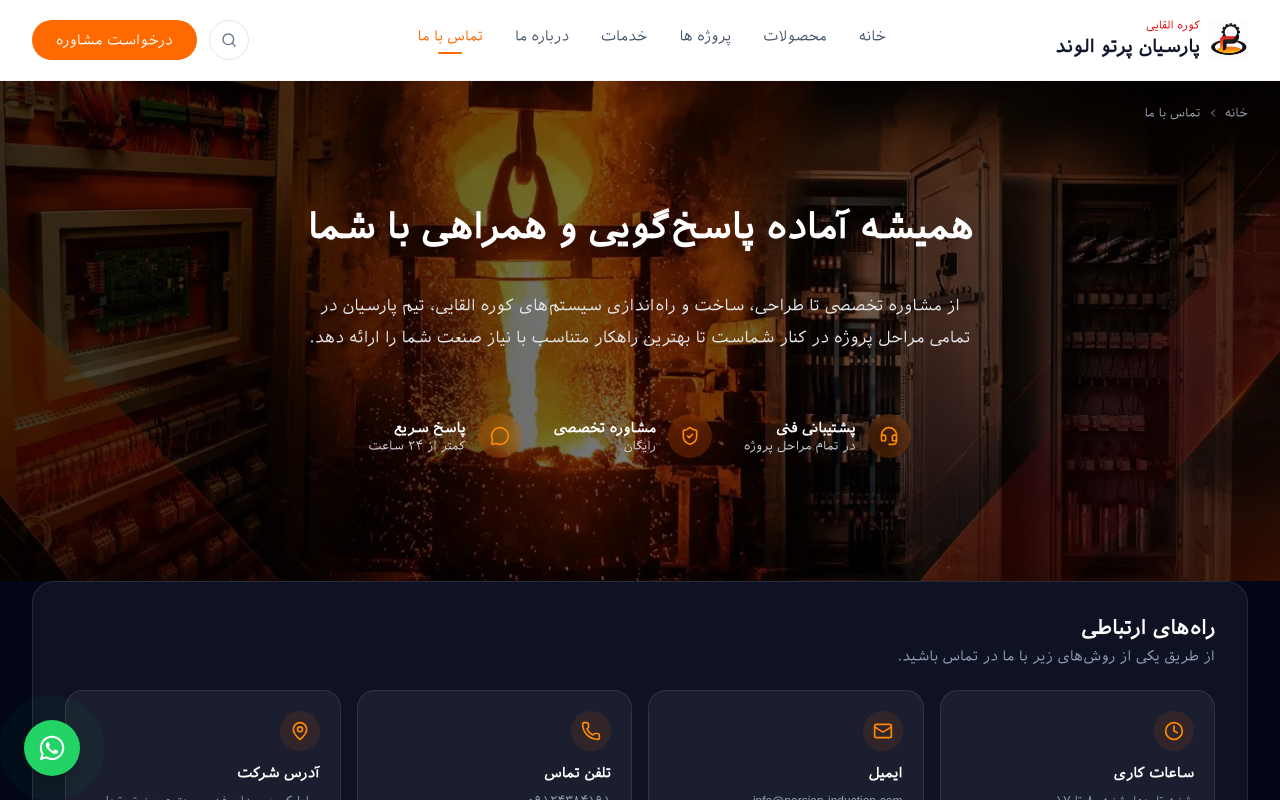
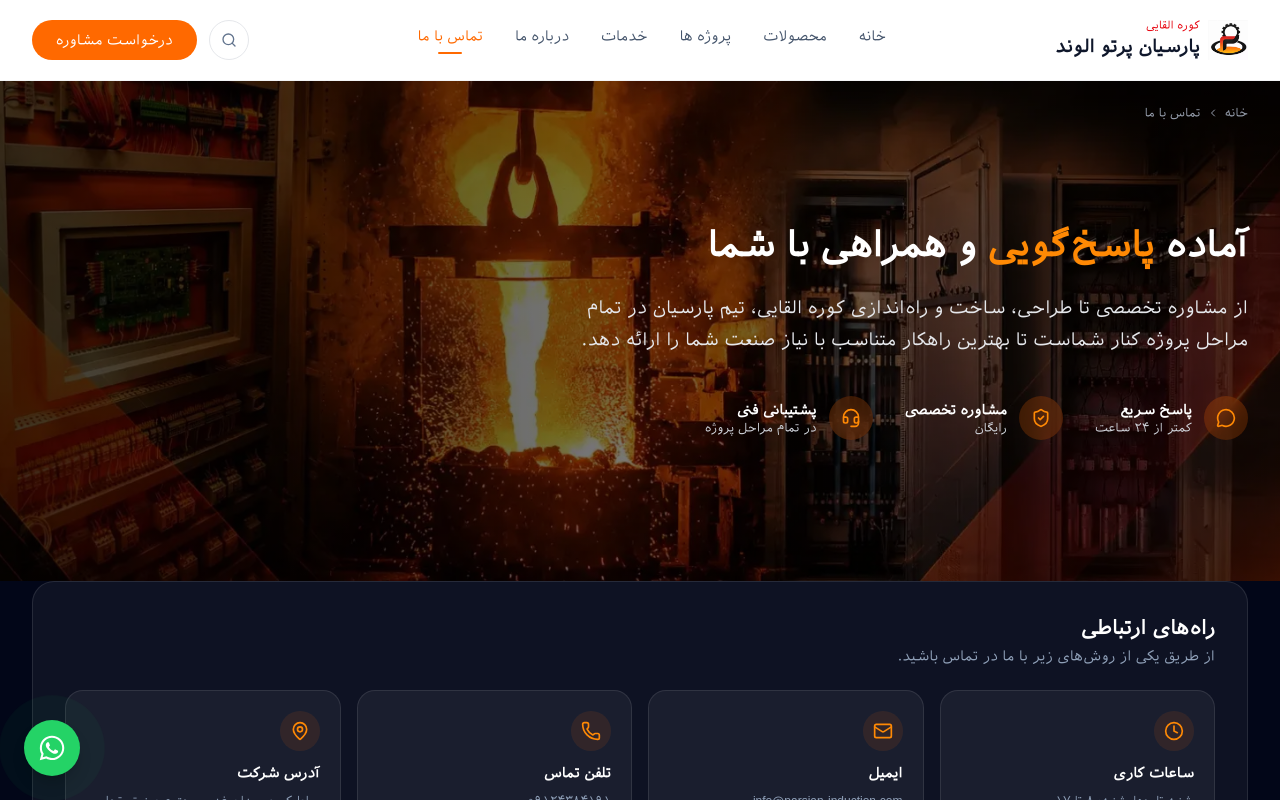
Before and after one commit to mobina-violet/Parsian-induction, a Next.js app: page /contact in a window 1280 px wide. Shown: the top 800 px of the page. Built offline with nearby package versions, Linux system fonts and the light colour scheme; no server answers.

Commit message:
update hero text for all the pages

```diff
--- a/app/contact/page.tsx
+++ b/app/contact/page.tsx
@@ -95,26 +95,22 @@ export default function ContactPage() {
         {/* Optional Orange Glow */}
         <div className="absolute inset-0 bg-gradient-to-r from-black/70 via-black/40 to-black/60" />
         {/* Content */}
-        <div className="relative z-10 mx-auto flex min-h-[500px] max-w-7xl items-center justify-center px-4 py-20 sm:px-6 lg:px-8">
-          <div dir="rtl" className="mx-auto max-w-3xl text-center">
+        <div className="relative z-10 mx-auto flex min-h-[500px] max-w-7xl items-center px-4 py-20 sm:px-6 lg:px-8">
+          <div dir="rtl" className="max-w-2xl text-right">
             <h1 className="text-3xl font-bold leading-tight text-white sm:text-4xl lg:text-4xl">
-              همیشه آماده پاسخ‌گویی و همراهی با شما
+              آماده <span className="text-orange-400">پاسخ‌گویی</span> و همراهی
+              با شما
             </h1>
 
-            <p className="mx-auto mt-10 max-w-2xl text-base leading-8 text-gray-200">
-              از مشاوره تخصصی تا طراحی، ساخت و راه‌اندازی سیستم‌های کوره القایی،
-              تیم پارسیان در تمامی مراحل پروژه در کنار شماست تا بهترین راهکار
-              متناسب با نیاز صنعت شما را ارائه دهد.
+            <p className="mt-6 text-sm leading-7 text-gray-200 sm:text-base lg:text-lg lg:leading-8">
+              از مشاوره تخصصی تا طراحی، ساخت و راه‌اندازی کوره القایی، تیم
+              پارسیان در تمام مراحل پروژه کنار شماست تا بهترین راهکار متناسب با
+              نیاز صنعت شما را ارائه دهد.
             </p>
 
-            <div
-              dir="ltr"
-              className="mt-15 flex flex-wrap justify-center gap-8">
+            <div className="mt-10 flex flex-wrap gap-8">
               {heroFeatures.map((f) => (
-                <div
-                  key={f.title}
-                  dir="rtl"
-                  className="flex items-center gap-3">
+                <div key={f.title} className="flex items-center gap-3">
                   <div className="flex h-11 w-11 items-center justify-center rounded-full bg-orange-500/20 backdrop-blur">
                     <f.icon className="h-5 w-5 text-orange-400" />
                   </div>
--- a/app/products/page.tsx
+++ b/app/products/page.tsx
@@ -14,10 +14,10 @@ import { ProductCard } from "@/components/ProductCard";
 import { ConsultationCtaButton } from "@/components/ConsultationCtaButton";
 
 export const metadata = {
-  title: "محصولات",
-  description: "مشاهده کامل انواع کوره‌های القایی و تجهیزات جانبی پارسیان",
+  title: "محصولات کوره القایی | ذوب، فورج، سخت‌کاری و فورمینگ",
+  description:
+    "انواع کوره‌های القایی ذوب، فورج، سخت‌کاری و فورمینگ پارسیان پرتو الوند. مشاهده مشخصات فنی، توان و کاربرد هر مدل برای خطوط تولید فلزات.",
 };
-
 const validCategories = [
   "MELTING_FURNACE",
   "FORGING_FURNACE",
@@ -170,13 +170,14 @@ export default async function ProductsPage({
           </nav>
 
           <div className="max-w-2xl">
-            <h1 className="text-3xl font-bold text-white sm:text-4xl lg:text-5xl">
-              محصولات <span className="text-orange-400">پارسیان</span>
+            <h1 className="text-3xl font-bold text-white sm:text-4xl lg:text-4xl">
+              محصولات <span className="text-orange-400">کوره القایی</span>{" "}
+              پارسیان
             </h1>
-            <p className="mt-5 text-sm leading-8 text-white/80 sm:text-base">
-              از کوره‌های ذوب، فورج و سخت‌کاری گرفته تا لوازم یدکی و قطعات و
-              تجهیزات جانبی؛ پارسیان طیف کاملی از تجهیزات مورد نیاز خط تولید ذوب
-              فلزات شما را ارائه می‌دهد.
+            <p className="mt-5 text-sm leading-7 text-white/80 sm:text-base lg:text-lg lg:leading-8">
+              انواع کوره‌های القایی ذوب، فورج، سخت‌کاری و فورمینگ به همراه
+              تجهیزات جانبی. مشخصات فنی شفاف و امکان تنظیم بر اساس نیاز خط تولید
+              شما.
             </p>
 
             <div className="mt-8 grid grid-cols-2 gap-4 sm:grid-cols-4">
--- a/app/projects/page.tsx
+++ b/app/projects/page.tsx
@@ -81,15 +81,16 @@ export default function ProjectsPage() {
           {/* متن روی عکس */}
           <div className="max-w-2xl">
             <span className="inline-block rounded-full bg-orange-500/20 px-3 py-1 text-xs font-medium text-orange-300">
-              نمونه پروژه‌های اجرایی
+              پروژه‌های اجرایی
             </span>
-            <h1 className="mt-4 text-3xl font-bold leading-tight text-white sm:text-4xl lg:text-5xl">
-              پروژه‌های <span className="text-orange-400">پارسیان</span>
+            <h1 className="mt-4 text-3xl font-bold leading-tight text-white sm:text-4xl lg:text-4xl">
+              پروژه‌های <span className="text-orange-400">کوره القایی</span>{" "}
+              پارسیان
             </h1>
-            <p className="mt-5 text-sm leading-7 text-white/80 sm:text-base">
-              بیش از دو دهه تجربه در طراحی، ساخت و راه‌اندازی کوره‌های القایی در
-              صنایع فولاد، مس، آلومینیوم و قطعه‌سازی. در این صفحه بخشی از
-              پروژه‌های واقعی اجراشده را مشاهده می‌کنید.
+            <p className="mt-5 text-sm leading-7 text-white/80 sm:text-base lg:text-lg lg:leading-8">
+              بیش از دو دهه طراحی، ساخت و راه‌اندازی کوره القایی در صنایع فولاد،
+              مس، آلومینیوم و قطعه‌سازی. در این صفحه نمونه‌ای از پروژه‌های واقعی
+              اجراشده را مشاهده می‌کنید.
             </p>
           </div>
         </div>
--- a/app/services/page.tsx
+++ b/app/services/page.tsx
@@ -172,12 +172,12 @@ export default async function ServicesPage({
             <span className="inline-block rounded-full bg-orange-500/20 px-3 py-1 text-xs font-medium text-orange-300">
               خدمات تخصصی
             </span>
-            <h1 className="mt-4 text-3xl font-bold leading-tight text-white sm:text-4xl lg:text-5xl">
-              خدمات <span className="text-orange-400">پارسیان</span>
+            <h1 className="mt-4 text-3xl font-bold leading-tight text-white sm:text-4xl lg:text-4xl">
+              خدمات <span className="text-orange-400">کوره القایی</span> پارسیان
             </h1>
-            <p className="mt-5 text-sm leading-7 text-white/80 sm:text-base">
-              از مشاوره و طراحی تا ساخت، نصب و پشتیبانی؛ همراه شما هستیم تا
-              بهترین عملکرد را از تجهیزات القایی خود بگیرید.
+            <p className="mt-5 text-sm leading-7 text-white/80 sm:text-base lg:text-lg lg:leading-8">
+              از مشاوره و طراحی تا ساخت، نصب و پشتیبانی تخصصی. همراه شما هستیم
+              تا بهترین عملکرد را از کوره القایی و تجهیزات خط تولید خود بگیرید.
             </p>
           </div>
         </div>
@@ -197,8 +197,7 @@ export default async function ServicesPage({
                   isActive
                     ? "rounded-full bg-orange-500 px-5 py-2.5 text-sm font-medium text-white"
                     : "rounded-full border border-gray-200 px-5 py-2.5 text-sm font-medium text-slate-600 transition hover:border-orange-300 hover:text-orange-500"
-                }
-              >
+                }>
                 {tab.label}
               </Link>
             );
@@ -231,11 +230,9 @@ export default async function ServicesPage({
             {services.map((service) => (
               <div
                 key={service.title}
-                className="rounded-2xl border border-gray-100 p-4 text-center transition-all duration-300 hover:-translate-y-2 hover:shadow-xl"
-              >
+                className="rounded-2xl border border-gray-100 p-4 text-center transition-all duration-300 hover:-translate-y-2 hover:shadow-xl">
                 <span
-                  className={`mx-auto flex h-12 w-12 items-center justify-center rounded-xl ${service.color}`}
-                >
+                  className={`mx-auto flex h-12 w-12 items-center justify-center rounded-xl ${service.color}`}>
                   <service.icon className="h-6 w-6" />
                 </span>
                 <h3 className="mt-2 text-[11px] font-bold text-slate-900">
@@ -264,8 +261,7 @@ export default async function ServicesPage({
             {whyUs.map((item) => (
               <div
                 key={item.title}
-                className="group rounded-2xl border border-white/10 bg-white/5 p-6 text-center backdrop-blur-md transition-all duration-300 hover:-translate-y-2 hover:border-orange-400/40 hover:bg-white/10"
-              >
+                className="group rounded-2xl border border-white/10 bg-white/5 p-6 text-center backdrop-blur-md transition-all duration-300 hover:-translate-y-2 hover:border-orange-400/40 hover:bg-white/10">
                 <span className="mx-auto flex h-14 w-14 items-center justify-center rounded-2xl bg-gradient-to-br from-orange-500/20 to-red-500/20 ring-1 ring-orange-400/20 transition-all duration-300 group-hover:scale-110 group-hover:ring-orange-400/50">
                   <item.icon className="h-6 w-6 text-orange-400" />
                 </span>
@@ -293,8 +289,7 @@ export default async function ServicesPage({
             {process.map((step) => (
               <div
                 key={step.title}
-                className="relative flex flex-col items-center text-center"
-              >
+                className="relative flex flex-col items-center text-center">
                 <div className="relative z-10 flex h-12 w-12 items-center justify-center rounded-full border border-gray-200 bg-white shadow-sm">
                   <step.icon className="h-5 w-5 text-slate-700" />
                 </div>
--- a/components/sections/Hero.tsx
+++ b/components/sections/Hero.tsx
@@ -27,29 +27,28 @@ export function Hero() {
       </div>
 
       {/* Content */}
-      <div className="relative z-10 mx-auto  w-full max-w-7xl px-6 lg:px-8 ">
-        <div className="max-w-xl mx-auto" dir="rtl">
-          <p className="mb-3 text-xs sm:text-sm tracking-[0.3em] text-orange-400">
-            طراحی و ساخت انواع
+<div className="relative z-10 mx-auto w-full max-w-7xl px-6 lg:px-8">
+  <div className="max-w-xl" dir="rtl">
+    <p className="mb-3 text-xs tracking-[0.2em] text-orange-400 sm:text-sm">
+      طراحی و ساخت تخصصی
     </p>
 
-          <h1 className="text-4xl font-bold leading-tight text-white sm:text-5xl lg:text-[3.2rem]">
-            کوره های القایی
+    <h1 className="text-3xl font-bold leading-tight text-white sm:text-4xl lg:text-5xl">
+      کوره‌های القایی
       <br />
       <span className="text-orange-500">با تکنولوژی روز دنیا</span>
     </h1>
 
-          <p className="mt-5 text-sm leading-7  text-gray-200 sm:text-base lg:text-lg">
-            بیش از ۲۰ سال تجربه در طراحی و ساخت کوره های القایی صنعتی
-            <br className="hidden sm:block" />
-            با کیفیت بالا، راندمان عالی ، قیمت مناسب و خدمات پس از فروش
+    <p className="mt-5 text-sm leading-7 text-gray-200 sm:text-base lg:text-lg lg:leading-8">
+      طراحی و ساخت کوره القایی صنعتی با کیفیت بالا، راندمان عالی و
+      خدمات پس از فروش مطمئن برای صنایع فولاد، مس و آلومینیوم.
     </p>
 
     {/* Buttons */}
     <div className="mt-8 flex flex-col gap-4 sm:flex-row">
       <a
         href="/products"
-              className="flex h-12 items-center justify-center rounded-full bg-orange-600 px-8 text-white transition hover:bg-orange-700 shadow-lg">
+        className="flex h-12 items-center justify-center rounded-full bg-orange-600 px-8 text-white shadow-lg transition hover:bg-orange-700">
         مشاهده محصولات
       </a>
 
```
Also changed, not shown: app/about/page.tsx (+7 -8 lines). Lines whose indentation alone changed are shown as unchanged.
